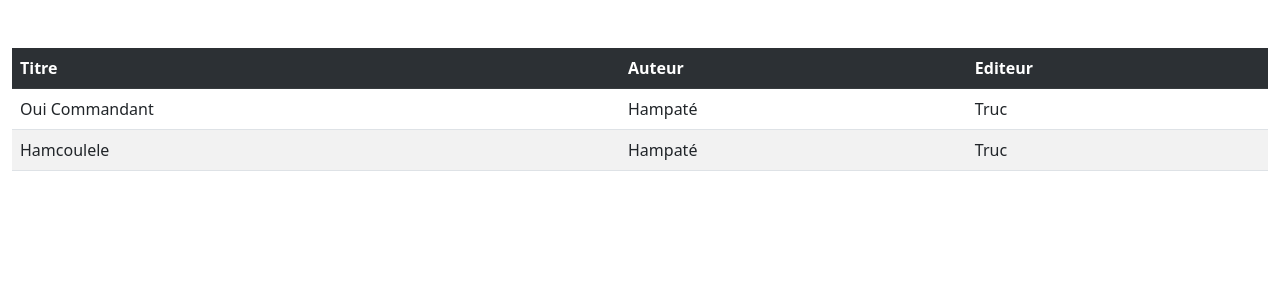
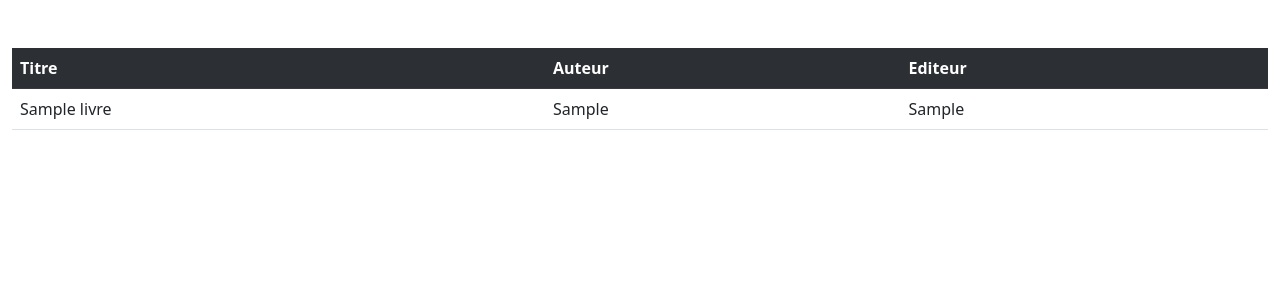
Before and after one commit to harounaKane/alt_rh, a PHP site: page / in a window 1280 px wide. Shown: the part 86-386 px from the top of the page. Run offline with PHP 8.4, Linux system fonts and the light colour scheme; tables that the repository leaves empty hold one stand-in row (values such as "Sample post").

Commit message:
insertion de livre en BD

```diff
--- a/bibliotheque/Bibliotheque.php
+++ b/bibliotheque/Bibliotheque.php
@@ -3,7 +3,7 @@
 class Bibliotheque{
      private $livres = [];
 
-     public function __construct($livres)
+     public function __construct($livres = null)
      {
           $this->livres = $livres;
      }
--- /dev/null
+++ b/bibliotheque/bd.sql
@@ -0,0 +1,5 @@
+CREATE TABLE livre (
+     titre varchar(30) PRIMARY KEY,
+     auteur varchar(30),
+     editeur varchar(30)
+)
--- a/bibliotheque/index.php
+++ b/bibliotheque/index.php
@@ -3,17 +3,26 @@
 include "Livre.php";
 include "Bibliotheque.php";
 
-$l1 = new Livre("Oui Commandant", "Hampaté", "Truc");
-$l2 = new Livre("Hamcoulele", "Hampaté", "Truc");
+$pdo = new PDO(
+     "mysql:host=localhost;dbname=rh_bibliotheque","root", ""
+);
 
-$b1 = new Bibliotheque([$l1, $l2]);
+$stmt = $pdo->prepare("SELECT * FROM livre");
 
-if( !empty($_POST['titre']) ){
-     $livre = new Livre($_POST['titre'], $_POST['auteur'], $_POST['editeur']);
-     $b1->ajouter($livre);
+$stmt->execute();
+
+if( $stmt->rowCount() != 0 ){
+
+     $b1 = new Bibliotheque();
+
+     while( $resultat = $stmt->fetch() ){
+          $livre = new Livre($resultat['titre'], $resultat['auteur'], $resultat['editeur']);
+          $b1->ajouter($livre);
+     }
+
 }
 
-$biblio = $b1->getLivres();
+
 
 ?>
 <!DOCTYPE html>
@@ -40,13 +49,13 @@ $biblio = $b1->getLivres();
                     <th>Editeur</th>
                </tr>
 
-               <?php for($i=0; $i < count($biblio); $i++): ?>
+               <?php foreach($b1->getLivres() as $key => $livre): ?>
                     <tr>
-                         <td> <?php echo $biblio[$i]->getTitre(); ?> </td>
-                         <td> <?= $biblio[$i]->getAuteur(); ?> </td>
-                         <td> <?= $biblio[$i]->getEditeur(); ?> </td>
+                         <td> <?php echo $livre->getTitre(); ?> </td>
+                         <td> <?= $livre->getAuteur(); ?> </td>
+                         <td> <?= $livre->getEditeur(); ?> </td>
                     </tr>
-               <?php endfor; ?>
+               <?php endforeach; ?>
 
           </table>
      </main>
```
Also changed, not shown: bibliotheque/ajouter.php (+27 -1 lines).
